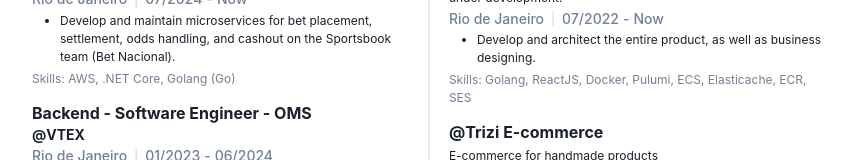
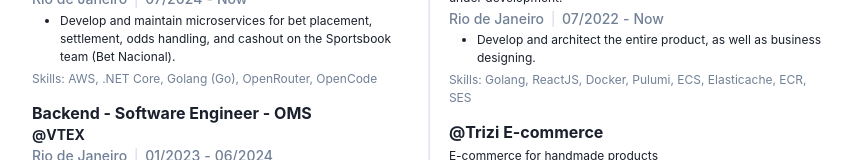
Before and after one commit to pscruzzz/my-resume, a Next.js app: page / in a window 1280 px wide. Shown: the part 311-471 px from the top of the page, without its empty margins (211-1063 px from the left). Built offline with nearby package versions, Linux system fonts and the light colour scheme.

Commit message:
Add OpenRouter and OpenCode to Flutter skills

```diff
--- a/components/Resume.tsx
+++ b/components/Resume.tsx
@@ -64,7 +64,7 @@
               description={[
                 "Develop and maintain microservices for bet placement, settlement, odds handling, and cashout on the Sportsbook team (Bet Nacional).",
               ]}
-              skills={["AWS", ".NET Core", "Golang (Go)"]}
+              skills={["AWS", ".NET Core", "Golang (Go)", "OpenRouter", "OpenCode"]}
             />
             <Role
               company='VTEX'
```
